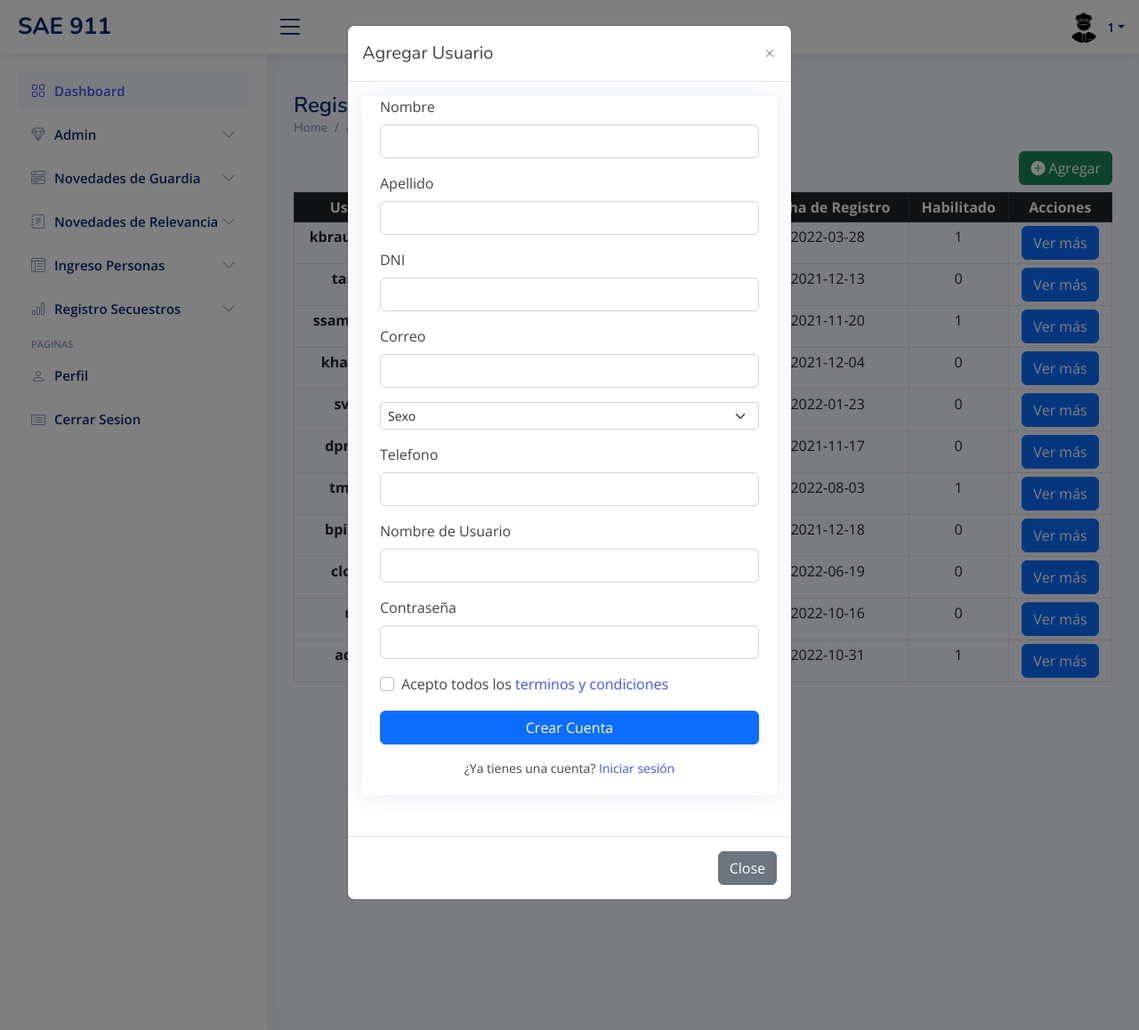
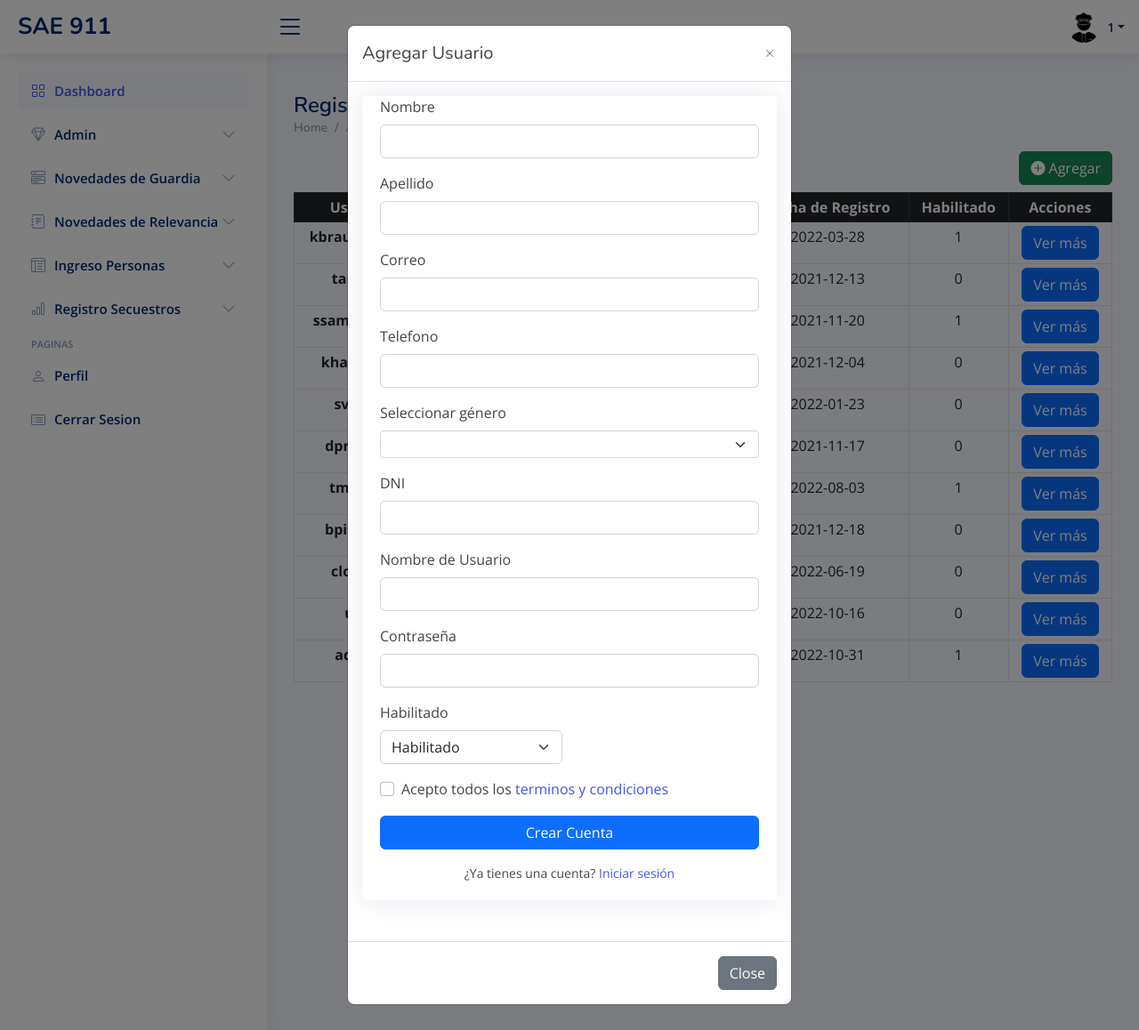
Before and after one commit to Aguerit0/sae911, a PHP site: page /usuarios-tabla.php in a window 1280 px wide, after a click on "Agregar". Shown: the whole page at 89% size. Run offline with PHP 8.4, Linux system fonts and the light colour scheme; a user stored in the database is signed in; data comes from the database, SQL or seed files in the repository; some libraries are stand-ins or nearby versions.

Commit message:
Back
comisaria tabla, usuario tabla y ver mas

```diff
--- a/usuarios-tabla.php
+++ b/usuarios-tabla.php
@@ -2,7 +2,7 @@
 include 'conexion.php';
 session_start();
 // PREGUNTA SI HAY UN USUARIO REGISTRADO
-    if(!isset($_SESSION['usuario'])){
+if (!isset($_SESSION['usuario'])) {
     header('Location: index.php');
 }
 
@@ -99,13 +99,13 @@ mysqli_close($conexion);
 <body>
 
     <!-- ======= Header ======= -->
-    <?php include("./template/dashboard.php")?>
+    <?php include("./template/dashboard.php") ?>
 
     <!-- ======= Sidebar ======= -->
-    <?php  if($_SESSION['rol'] == 1){
-        include ("./template/admin.php");
-        }else{
-        include ("template/usuario.php");
+    <?php if ($_SESSION['rol'] == 1) {
+        include("./template/admin.php");
+    } else {
+        include("template/usuario.php");
     }
     ?>
 
@@ -141,44 +141,46 @@ mysqli_close($conexion);
 
                                 <form class="row g-3 needs-validation" method="POST" action="registrar_log.php">
                                     <div class="col-12">
-                                    <label for="yourName" class="form-label">Nombre</label>
-                                    <input type="text" name="nombre" class="form-control" id="yourName" required>
+                                        <label for="inputName5" class="form-label">Nombre</label>
+                                        <input type="text" name="nombre" class="form-control" id="nombrePersona" name=="nombrePersona" required>
                                         <div class="invalid-feedback">¡Por favor, escriba su nombre!
                                         </div>
                                     </div>
 
                                     <div class="col-12">
                                         <label for="yourName" class="form-label">Apellido</label>
-                                    <input type="text" name="apellido" class="form-control" id="yourName" required>
+                                        <input type="text" name="apellido" class="form-control" id="apellidoPersona" name="apellidoPersona" required>
                                         <div class="invalid-feedback">¡Por favor, escriba su Apellido!
                                         </div>
+                                    </div>
+
+                                    <div class="col-12">
+                                        <label for="yourEmail" class="form-label">Correo</label>
+                                        <input type="email" name="correo" class="form-control" id="correoPersona" name="correoPersona" required>
+                                        <div class="invalid-feedback">¡Por favor, escriba su Gmail!</div>
+                                    </div>
+
+                                    <div class="col-12">
+                                        <label for="yourName" class="form-label">Telefono</label>
+                                        <input type="text" name="telefono" class="form-control" id="telefeonoPersona" name="telefonoPersona" required>
+                                        <div class="invalid-feedback">¡Por favor, escriba su Telefono!
+                                        </div>
+                                    </div>
+
+                                    <div class="col-12">
+                                        <label for="inputState" class="form-label">Seleccionar género</label>
+                                        <select name="sexo" class="form-select form-select-sm" aria-label="Ejemplo de .form-select-sm" id="sexoPersona" name="sexoPersona">
+                                            <option selected value=""></option>
+                                            <option value="1">Masculino</option>
+                                            <option value="2">Femenino</option>
+                                            <option value="3">Otro</option>
+                                        </select>
                                     </div>
 
                                     <div class="col-12">
                                         <label for="yourName" class="form-label">DNI</label>
                                         <input type="text" name="dni" class="form-control" id="dni" required>
                                         <div class="invalid-feedback">¡Por favor, escriba su DNI!
-                                    </div>
-                                    </div>
-
-                                    <div class="col-12">
-                                    <label for="yourEmail" class="form-label">Correo</label>
-                                    <input type="email" name="correo" class="form-control" id="yourEmail" required>
-                                    <div class="invalid-feedback">¡Por favor, escriba su Gmail!</div>
-                                    </div>
-
-                                    <div class="col-12">
-                                    <select name="sexo" class="form-select form-select-sm" aria-label="Ejemplo de .form-select-sm">
-                                    <option selected value="">Sexo</option>
-                                    <option value="1">Masculino</option>
-                                    <option value="2">Femenino</option>
-                                    <option value="3">Otro</option>
-                                    </select>
-                                    </div>
-                                    <div class="col-12">
-                                    <label for="yourName" class="form-label">Telefono</label>
-                                    <input type="text" name="telefono" class="form-control" id="yourName" required>
-                                    <div class="invalid-feedback">¡Por favor, escriba su Telefono!
                                         </div>
                                     </div>
 
@@ -194,6 +196,14 @@ mysqli_close($conexion);
                                         <label for="yourPassword" class="form-label">Contraseña</label>
                                         <input type="password" name="password" class="form-control" id="yourPassword" required>
                                         <div class="invalid-feedback">¡Por favor, escriba una Contraseña!</div>
+                                    </div>
+
+                                    <div class="col-md-6">
+                                        <label for="inputState" class="form-label">Habilitado</label>
+                                        <select id="habilitadoPersona" name="habilitadoPersona" class="form-select">
+                                            <option value="1" selected>Habilitado</option>
+                                            <option value="0">Deshabilitado</option>
+                                        </select>
                                     </div>
 
                                     <div class="col-12">
@@ -247,7 +257,7 @@ mysqli_close($conexion);
                             <?php $idUsuario = $row['idUsuario'] ?>
                             <td scope="row">
                                 <!-- BOTON VER MAS / EDITAR / ELIMINAR -->
-                                <a class="btn btn-primary" href="usuarios-ver-mas.php?id=<?php echo $idUsuario?>">Ver más</a>
+                                <a class="btn btn-primary" href="usuarios-ver-mas.php?id=<?php echo $idUsuario ?>">Ver más</a>
                             </td>
                             </td>
                         </tr>
```
Also changed, not shown: comisarias-tabla.php (+35 -33 lines), usuarios-ver-mas.php (+2 -6 lines). Lines whose indentation alone changed are shown as unchanged.
